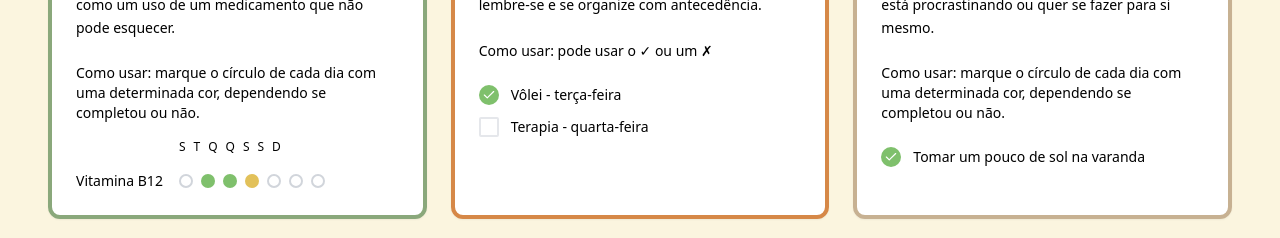
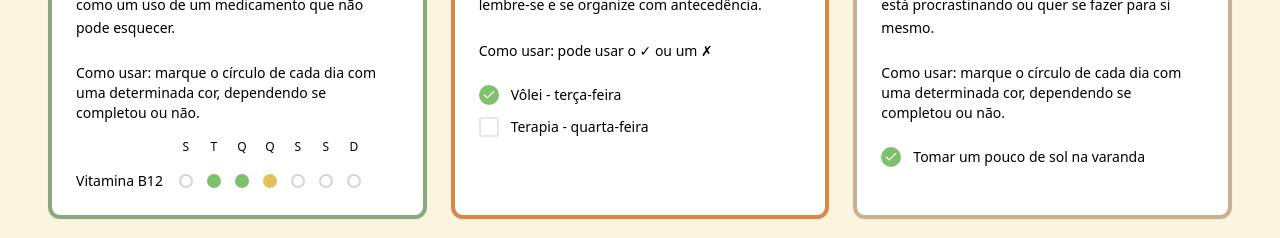
Before and after one commit to BrendaFigueira8/SUN-WEB, a React (Vite) app: page / in a window 1280 px wide. Shown: the part 1820-2058 px from the top of the page. Built offline with nearby package versions, Linux system fonts and the light colour scheme.

Commit message:
atualização: ajuste na estrutura do HabitTracker e remoção do WeeklyPlanner

```diff
--- a/src/components/HabitTracker.tsx
+++ b/src/components/HabitTracker.tsx
@@ -19,9 +19,9 @@ export const HabitTracker = () => {
         <div className="grid grid-cols-[auto_1fr] items-center gap-4">
           {/* Letters row */}
           <div />
-          <div className="flex items-center gap-2">
+          <div className="flex items-center" style={{ gap: '0.875rem' }}>
             {days.map((day, index) => (
-              <div key={`label-${index}`} className="flex flex-col items-center">
+              <div key={`label-${index}`} className="flex flex-col items-center w-3.5">
                 <span className="text-xs text-muted-foreground font-medium">{day}</span>
               </div>
             ))}
@@ -29,7 +29,7 @@ export const HabitTracker = () => {
 
           {/* Dots row: label + dots aligned */}
           <p className="font-medium text-sm whitespace-nowrap">Vitamina B12</p>
-          <div className="flex items-center gap-2">
+          <div className="flex items-center" style={{ gap: '0.875rem' }}>
             {days.map((_, index) => {
               let dotClass = "border-2 border-gray-300";
               // days array starts with Sunday (index 0)
```
